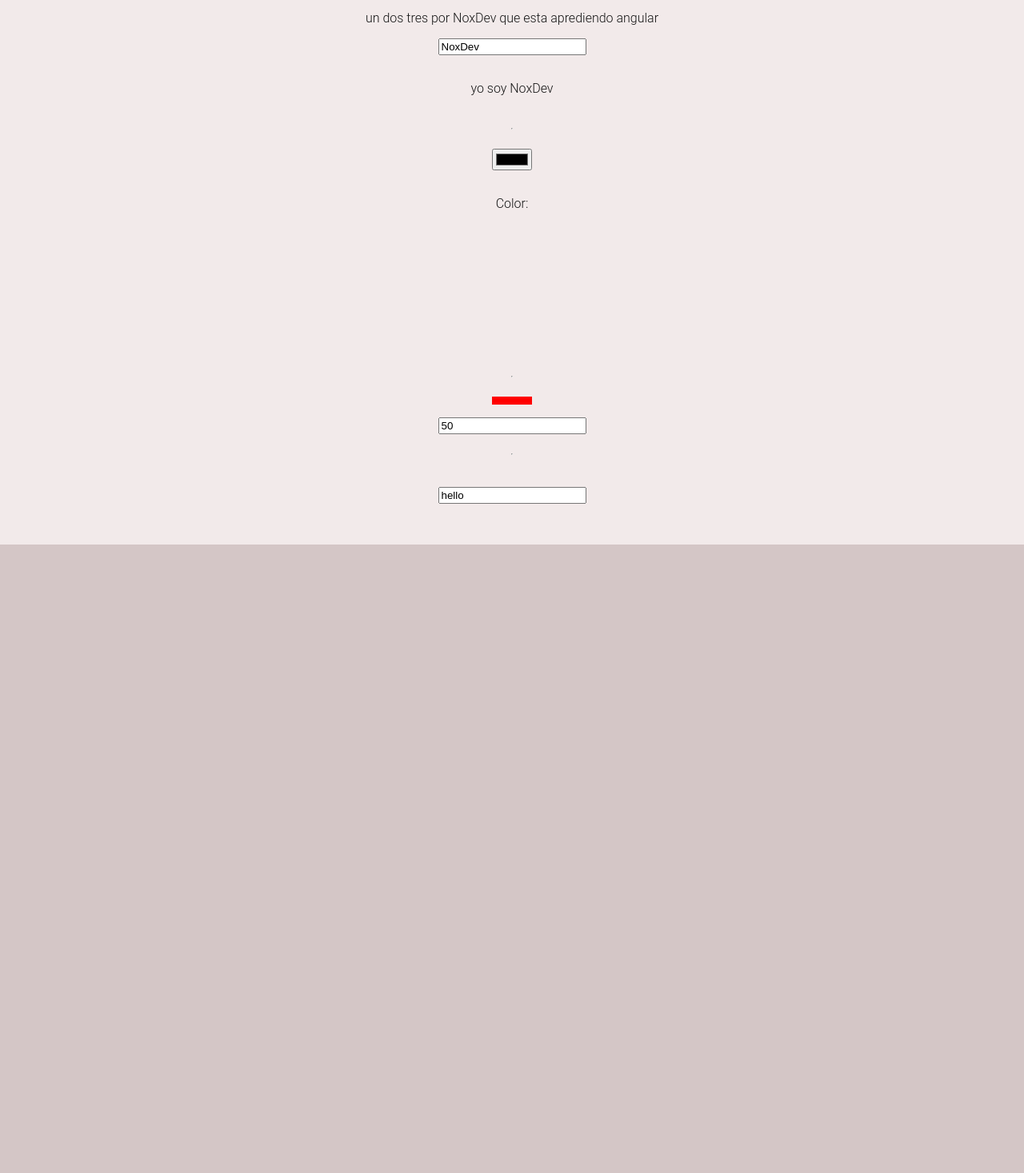
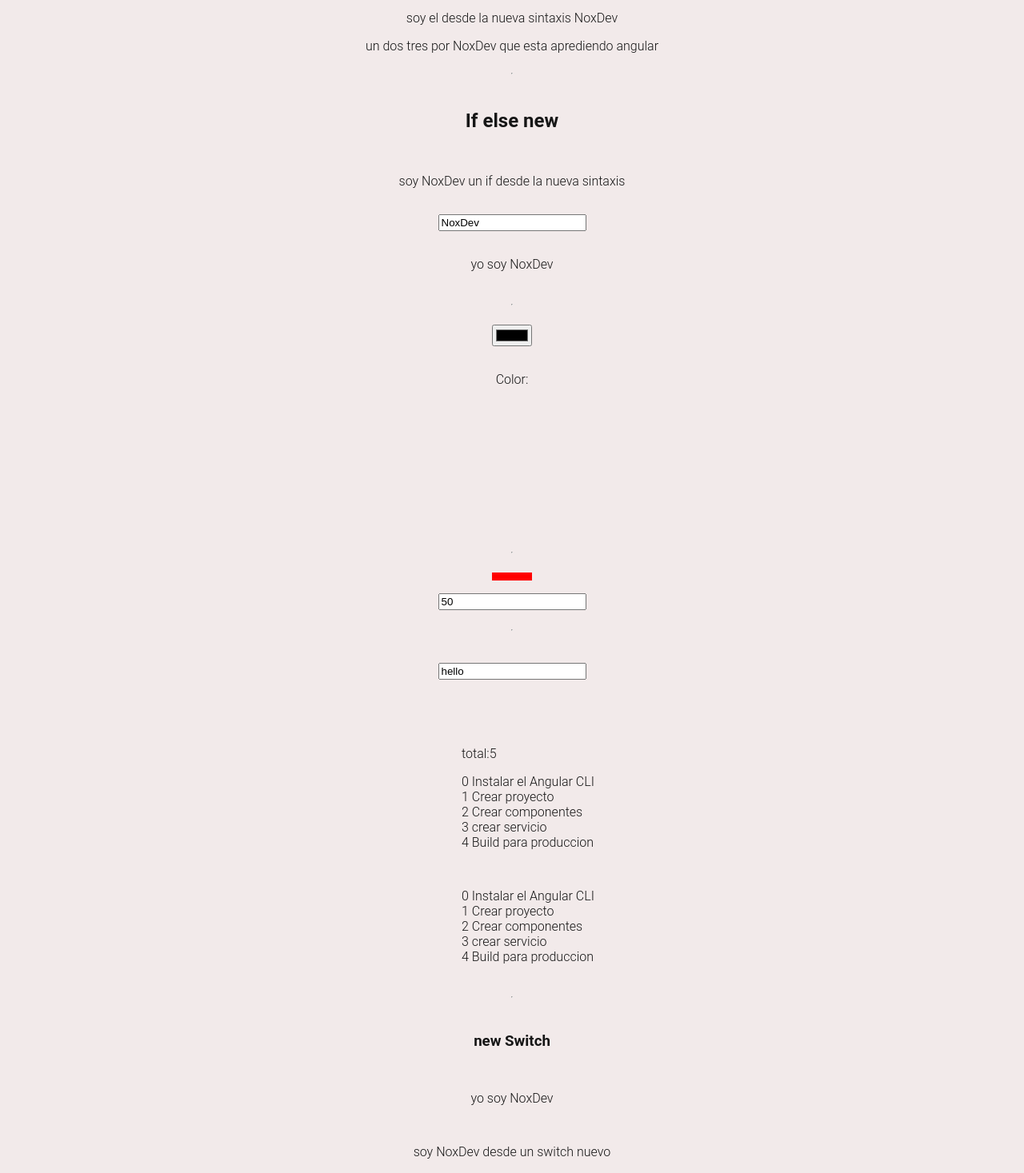
Before and after one commit to noxopio/angularTODO, an Angular app: page /labs in a window 1280 px wide. Shown: the part 1963-3430 px from the top of the page at 80% size. Before the commit the page ends 2644 px from the top, so only its background shows below. Built offline with nearby package versions, Linux system fonts and the light colour scheme.

Commit message:
punto de controlo antes de pasar a la nueva sintaxis

```diff
--- a/src/app/pages/home/home.component.ts
+++ b/src/app/pages/home/home.component.ts
@@ -2,8 +2,6 @@ import { Component, Injector, computed, effect,inject,signal } from '@angular/co
 import { CommonModule } from '@angular/common';
 import { Task } from '../../models/task.model';
 import { FormControl, ReactiveFormsModule, Validators } from '@angular/forms';
-
-
 @Component({
   selector: 'app-home',
   standalone: true,
@@ -12,7 +10,6 @@ import { FormControl, ReactiveFormsModule, Validators } from '@angular/forms';
   styleUrl: './home.component.css'
 })
 export class HomeComponent {
-
   tasks = signal<Task[]>([
     // {
     //   id: Date.now(),
@@ -43,7 +40,6 @@ export class HomeComponent {
     return tasks;
   })
 
-
   newTaskCtrl = new FormControl('', {
     nonNullable: true,
     validators: [
@@ -69,7 +65,6 @@ injector =inject(Injector)
         localStorage.setItem('tasks',JSON.stringify(tasks));
       },{injector:this.injector});
   }
-
 
   changeHandler() {
     if (this.newTaskCtrl.valid) {
@@ -113,7 +108,6 @@ injector =inject(Injector)
       })
     })
   }
-
   updateTaskEditingMode(index: number) {
     this.tasks.update(prevState => {
       return prevState.map((task, position) => {
--- a/src/app/pages/labs/labs.component.html
+++ b/src/app/pages/labs/labs.component.html
@@ -11,7 +11,7 @@
   <img [src]="img" alt="">
   <input type="number" [value]="person().age">
   <button [disabled]="disabled">Click me</button>
-  <p>person():{{person().name}}</p>
+  <p>person:{{person().name}}</p>
   <img [src]="person().avatar" alt="" />
   <hr>
   <button (click)="clickHandler()">Click</button>
@@ -40,6 +40,11 @@
   <div *ngIf="name()==='NoxDev'">
     soy nicolas
   </div>
+  @if (name() === 'NoxDev' ){
+
+  <div>soy el desde la nueva sintaxis {{name()}} </div>
+
+  }
   <div *ngIf="person().name === 'NoxDev'&& person().age>18;else elseBlock">
     un dos tres por {{ name()}} que esta aprediendo angular
   </div>
@@ -47,6 +52,16 @@
   <ng-template #elseBlock>
     yei otro block
   </ng-template>
+  <hr>
+  <h2>
+    If else new
+  </h2>
+  @if (person().name==='NoxDev'&& person().age>18){
+  <p>soy {{name()}} un if desde la nueva sintaxis </p>
+  }@else {
+  <p> soy {{name()}} desde el else de la nueva sintaxis de Angular </p>
+  }
+
 
 
   <input type="text" [value]="person().name" (change)="changeName($event)">
@@ -77,5 +92,48 @@
     <span class="message-error" [class.show]="nameCtrl.invalid && nameCtrl.touched">Nombre invalido</span>
   </p>
 
+  <ul>
+    <p>total:{{tasks().length}} </p>
+    <li *ngFor="let task of tasks(); index as i">{{i}} {{task}} </li>
+  </ul>
+
+  <ul>
+    @for (task of tasks(); track task;let i =$index) {
+    <li> {{i}} {{task}} </li>
+    }@empty  {
+      <li><strong>list is empty</strong></li>
+    }
+
+  </ul>
+
+  <hr>
+  <h3>new Switch</h3>
+  <div [ngSwitch]="person().name">
+    <p *ngSwitchCase="'NoxDev'">yo soy {{person().name}}</p>
+    <p *ngSwitchCase="'Alejandra'">yo soy {{person().name}}</p>
+    <p *ngSwitchCase="'Elena'">yo soy {{person().name}}</p>
+    <p *ngSwitchCase="'Emely'">yo soy {{person().name}}</p>
+    <p *ngSwitchDefault>yo no me llamo {{person().name}}</p>
+  </div>
+  <div>
+
+    @switch (person().name) {
+@case ('NoxDev') {
+  <p>soy {{name()}} desde un switch nuevo</p>
+
+}
+@case ('Alejandra') {
+  <p>soy {{person().name}} desde un switch nuevo</p>
+
+}
+@default {
+  <p>yo no me llamo javier desde un switch nuevo </p>
+}
+
+    }
+
+  </div>
+
+
 
 </article>
```
